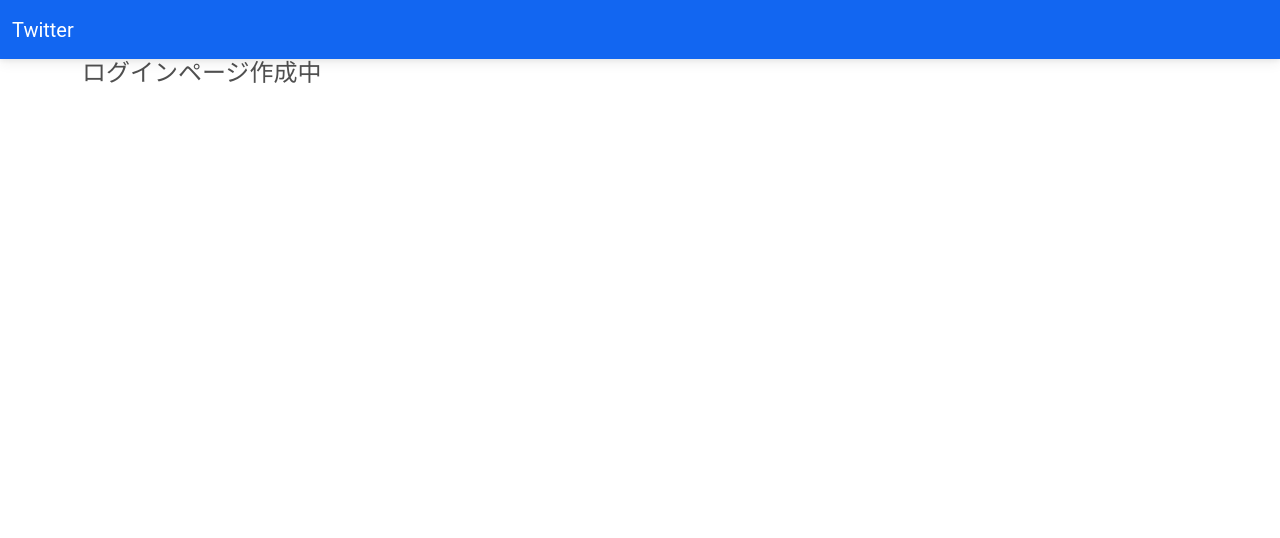
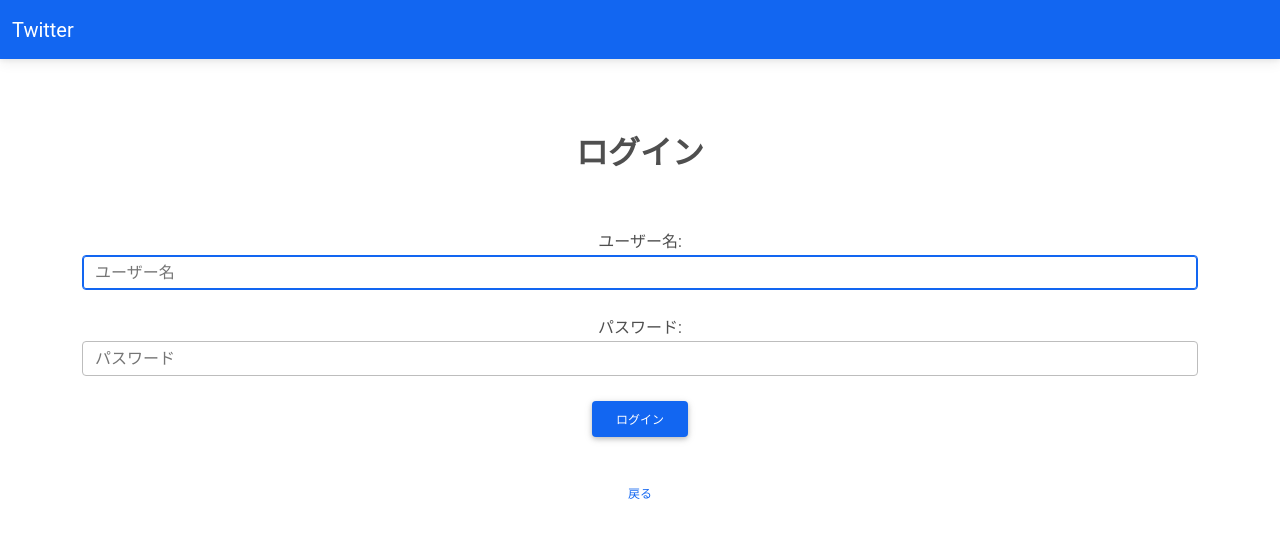
Before and after one commit to okapiinosuke/Backend_twitter_clone, a Django app: page /login/ in a window 1280 px wide. Shown: the top 538 px of the page. Run offline with Django 3.2, Linux system fonts and the light colour scheme.

Commit message:
temporary upload up to 2022/5/19

```diff
--- a/account/forms.py
+++ b/account/forms.py
@@ -1,5 +1,5 @@
 from django import forms
-from django.contrib.auth.forms import UserCreationForm
+from django.contrib.auth.forms import UserCreationForm, AuthenticationForm
 from django.core.validators import (EmailValidator, MaxLengthValidator,
                                     MinLengthValidator)
 from django.utils.translation import gettext_lazy as _
@@ -43,3 +43,14 @@ class SignUpForm(UserCreationForm):
     class Meta:
         model = Account
         fields = ('email', 'username', 'password1', 'password2')
+
+
+class LoginForm(AuthenticationForm):
+    """
+    ログインフォーム
+    """
+    def __init__(self, *args, **kwargs):
+        super().__init__(*args, **kwargs)
+        for field in self.fields.values():
+            field.widget.attrs['class'] = 'form-control'
+            field.widget.attrs['placeholder'] = field.label
--- a/account/templates/account/login.html
+++ b/account/templates/account/login.html
@@ -1,7 +1,26 @@
 {% extends 'account/base.html' %}
 
 {% block content %}
+    <div class="text-center">
+        <h2 style="margin-top: 20mm; margin-bottom: 15mm;">
+            <strong>ログイン</strong>
+        </h2>
 
-<h4> ログインページ作成中 </h4>
-
+        <form method="post">
+            {% csrf_token %}
+            {% for field in form %}
+                {{ field.label_tag }}<br>
+                {{ field }}<br>
+            {% endfor %}
+            {% for error in form.errors %}
+                <p style="color: red">{{ error }}</p>
+            {% endfor %}
+            <div class="form-send">
+                <button type="submit" class="btn btn-primary ripple-surface" style="min-width: 94px;">ログイン</button>
+            </div>
+            <a class="btn btn-link ripple-surface ripple-surface-dark" data-mdb-ripple-color="dark" style="min-width: 74px; margin-top: 10mm;" href="{% url 'account:start' %}" role="button">
+                戻る
+            </a>
+        </form>
+    </div>
 {% endblock %}
--- a/account/urls.py
+++ b/account/urls.py
@@ -10,4 +10,6 @@ urlpatterns = [
     path('register/', views.register_view, name='register'),
     path('register/complete/', views.complete_view, name='complete'),
     path('login/', views.login_view, name='login'),
+    path('home/', views.home_view, name='home'),
+    path('logout/', views.logout_view, name='logout'),
 ]
--- a/account/views.py
+++ b/account/views.py
@@ -1,7 +1,9 @@
+from django.contrib.auth import authenticate, login, logout
+from django.contrib.auth.decorators import login_required
 from django.shortcuts import redirect, render
 from django.urls import reverse
 
-from .forms import SignUpForm
+from .forms import SignUpForm, LoginForm
 
 
 def start_view(request):
@@ -34,10 +36,39 @@ def complete_view(request):
 
     return render(request, 'account/complete.html')
 
-
 def login_view(request):
     """
-    ログインをする際に見れるページ（遷移確認のために仮で作成）
+    ログインをする際に見れるページ
+    """
+    form = LoginForm()
+
+    if request.method == 'POST':
+        form = LoginForm(request.POST)
+        username = form.cleaned_data.get('username')
+        password = form.cleaned_data.get('password')
+        print(username, password)
+        user = authenticate(username=username, password=password)
+        if user:
+            print('ok')
+            if user.is_active:
+                login(request, user)
+                return render(request, 'account/home.html', {'user': user})
+
+    return render(request, 'account/login.html', {'form': form})
+
+
+@login_required
+def home_view(request):
+    """
+    ログイン後に遷移するページ（遷移確認のために仮で作成）
     """
 
-    return render(request, 'account/login.html')
+    return render(request, 'account/home.html')
+
+
+@login_required
+def logout_view(request):
+    logout(request)
+    form = LoginForm()
+
+    return render(request, 'account/login.html', {'form': form})
--- a/twitter_clone/settings.py
+++ b/twitter_clone/settings.py
@@ -127,3 +127,7 @@ STATIC_ROOT = Path(BASE_DIR) / 'static'
 DEFAULT_AUTO_FIELD = 'django.db.models.BigAutoField'
 
 AUTH_USER_MODEL = 'account.Account'
+
+LOGIN_URL = 'account:login'
+LOGIN_REDIRECT_URL = 'account:home'
+LOGOUT_REDIRECT_URL = 'account:login'
```
Also changed, not shown: account/templates/account/home.html (added, +10 -0 lines).
